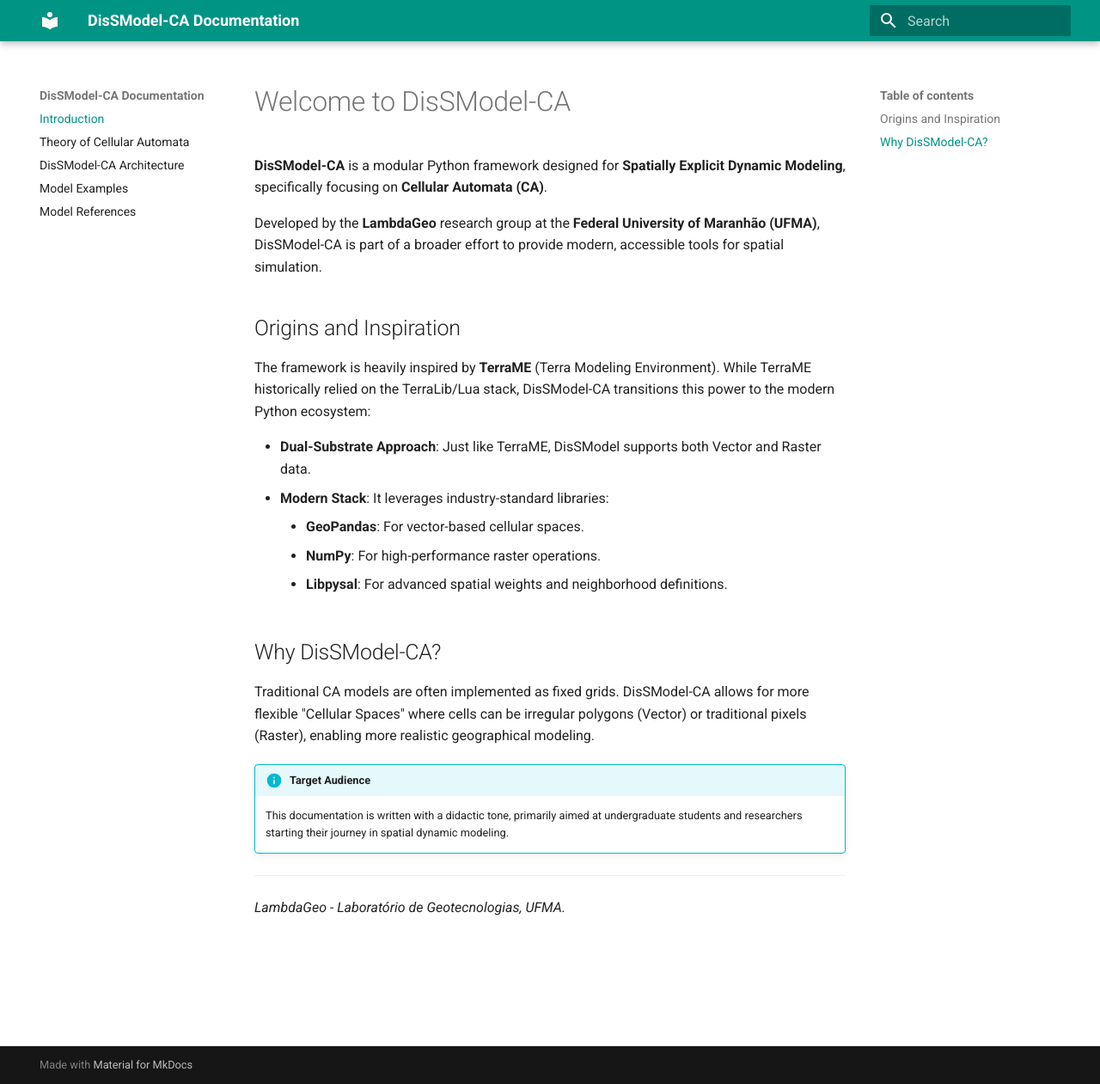
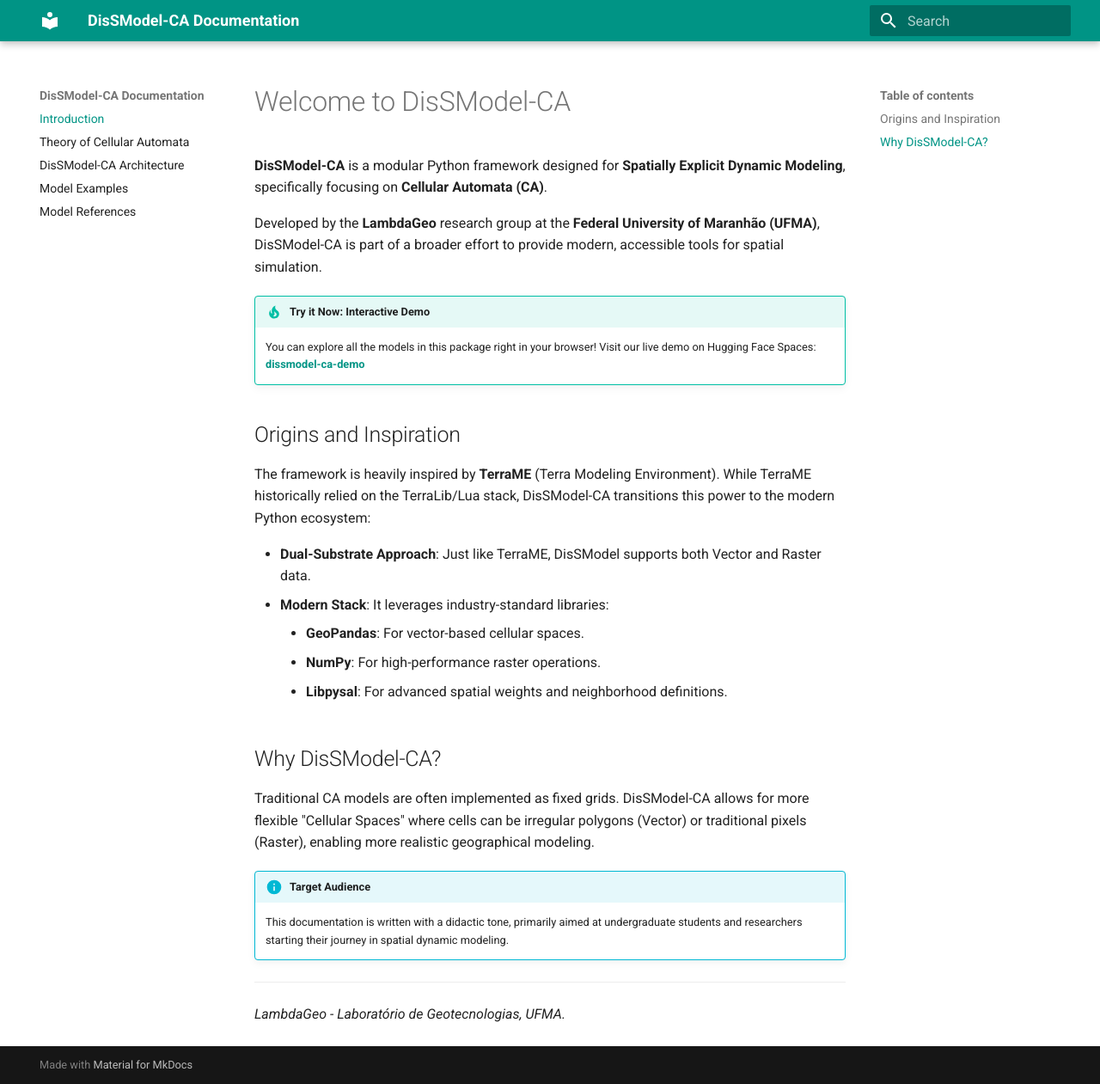
Before and after one commit to DisSModel/dissmodel-ca, an MkDocs documentation site: the page built from docs/index.md, in a window 1280 px wide and 1261 px high. Shown: the whole window at 86% size. Built offline with MkDocs 1.6.1 and Material for MkDocs 9.7.7, drawn with Linux system fonts in a browser that asks for light colours.

Commit message:
docs: included demo link

```diff
--- a/docs/index.md
+++ b/docs/index.md
@@ -3,6 +3,11 @@
 **DisSModel-CA** is a modular Python framework designed for **Spatially Explicit Dynamic Modeling**, specifically focusing on **Cellular Automata (CA)**.
 
 Developed by the **LambdaGeo** research group at the **Federal University of Maranhão (UFMA)**, DisSModel-CA is part of a broader effort to provide modern, accessible tools for spatial simulation.
+
+
+!!! tip "Try it Now: Interactive Demo"
+    You can explore all the models in this package right in your browser! Visit our live demo on Hugging Face Spaces:
+    [**dissmodel-ca-demo**](https://huggingface.co/spaces/profsergiocosta/dissmodel-ca-demo)
 
 ## Origins and Inspiration
 
```
